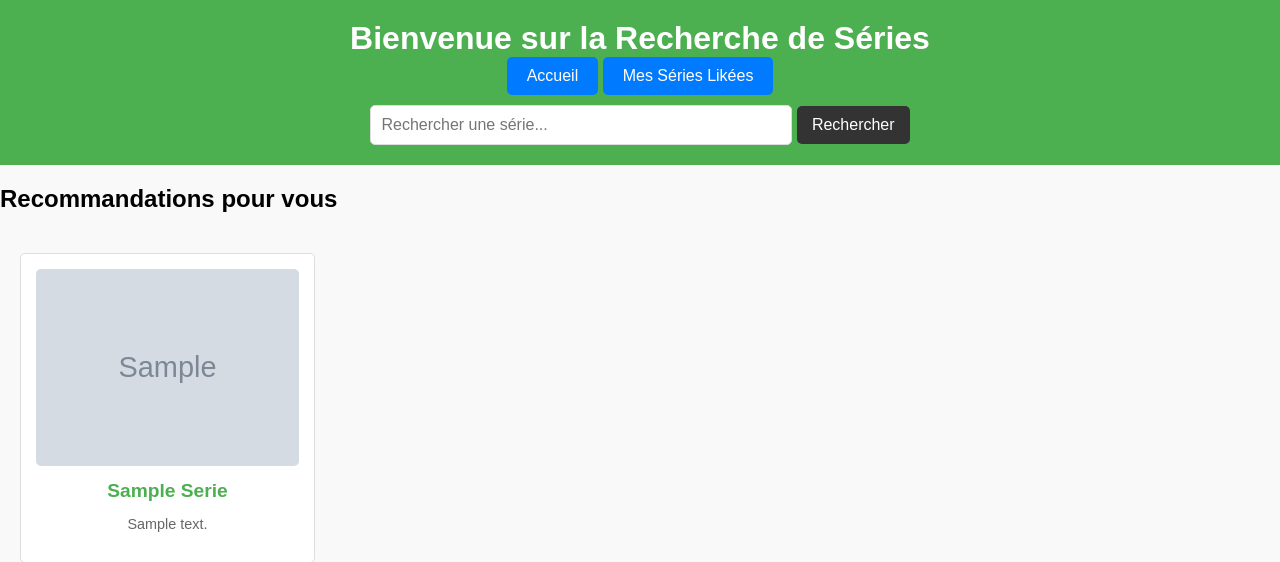
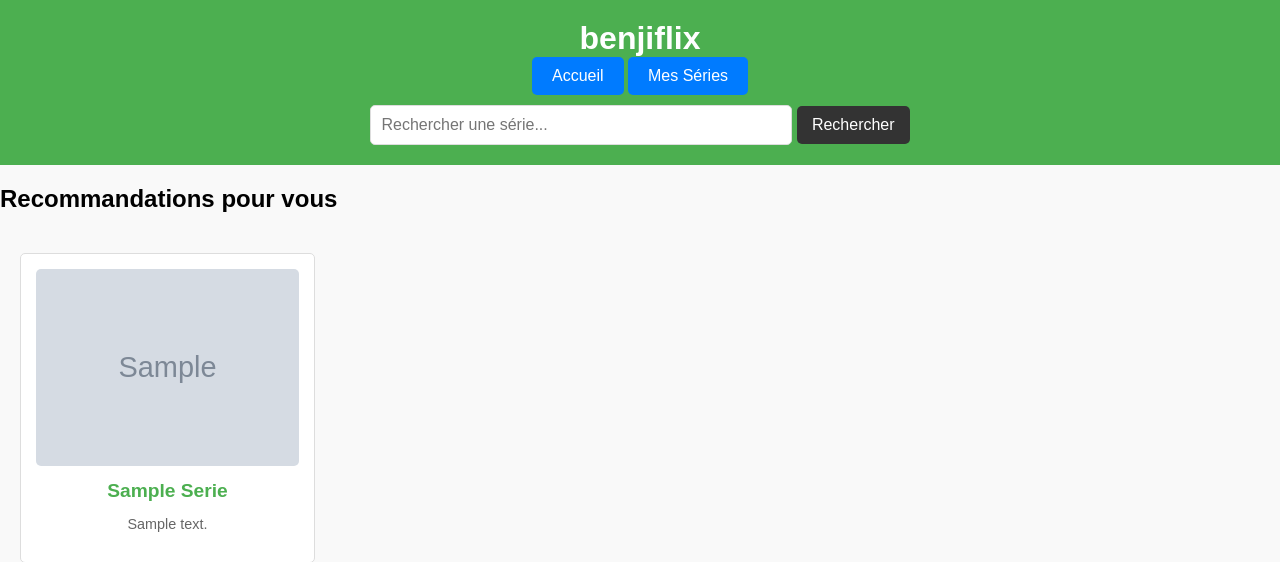
Before and after one commit to Airbus350-900ULR/SAE-serie, a Flask app: template project/templates/index.html in a window 1280 px wide. Shown: the top 562 px of the page. Run offline with Flask 3, Linux system fonts and the light colour scheme; the template is opened without the code that fills it: most values are stand-ins (such as "Sample title", 1, 10 or a date in 2020); grey boxes marked "Sample" are stand-in pictures; parts of the project's set-up code (start-up, migrations or seed data) failed here and were passed over.

Commit message:
Reapply "titre"
This reverts commit 4b5f85b0cf8f2fba815850da80ee8b154e2105be.

```diff
--- a/project/templates/index.html
+++ b/project/templates/index.html
@@ -9,10 +9,10 @@
 </head>
 <body>
     <header>
-        <h1>Bienvenue sur la Recherche de Séries</h1>
+        <h1>benjiflix</h1>
         <nav>
             <a href="{{ url_for('index') }}" class="btn btn-primary">Accueil</a>
-            <a href="{{ url_for('mes_series') }}" class="btn btn-primary">Mes Séries Likées</a>
+            <a href="{{ url_for('mes_series') }}" class="btn btn-primary">Mes Séries</a>
         </nav>
         <!-- Formulaire de recherche -->
         <form id="search-form" method="POST">
```
Also changed, not shown: project/series.db.
